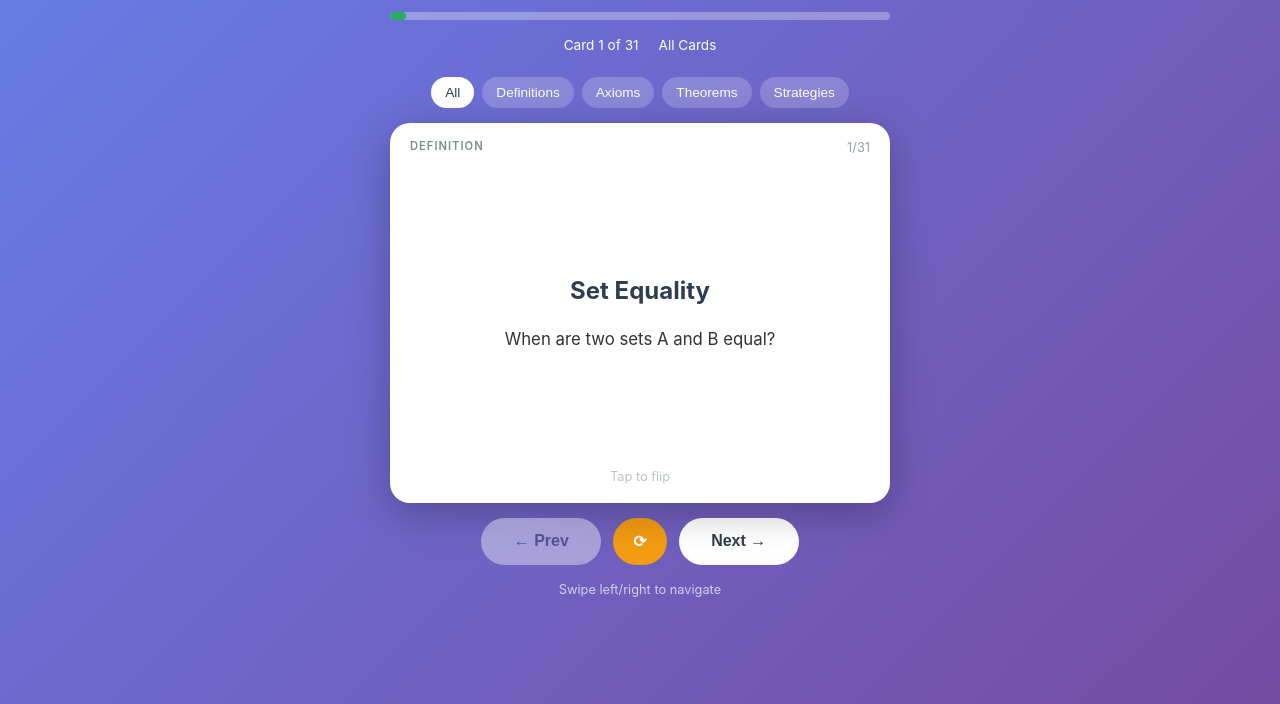
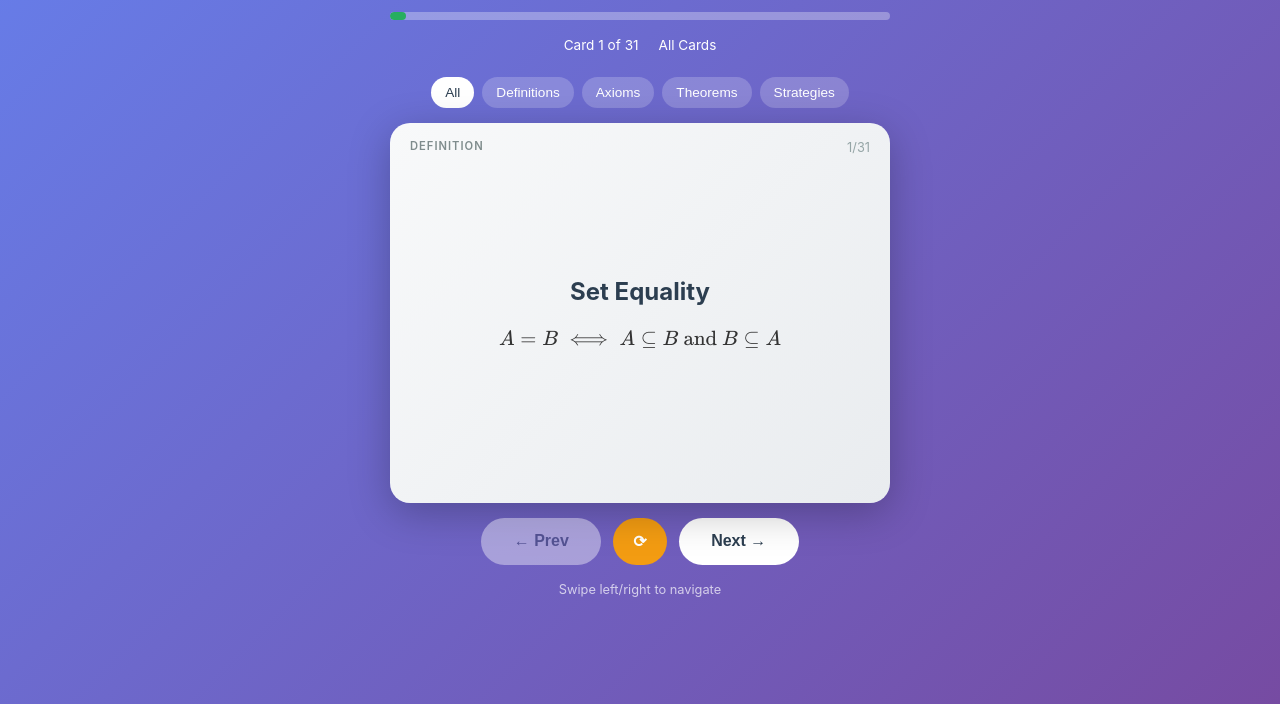
Before and after one commit to mgentry11/metabomaxpro.com, a plain HTML site: page proofs-flashcards.html in a window 1280 px wide. Both pictures are taken after a click on the element 640 px from the left and 408 px from the top of the page. Shown: the part 96-800 px from the top of the page. Drawn offline with nearby package versions, Linux system fonts and the light colour scheme.

Commit message:
Fix card flip - add onclick handler and webkit prefixes for Safari

```diff
--- a/proofs-flashcards.html
+++ b/proofs-flashcards.html
@@ -131,20 +131,22 @@
         .flashcard {
             position: relative;
             width: 100%;
-            min-height: 380px;
+            height: 380px;
             cursor: pointer;
             transform-style: preserve-3d;
+            -webkit-transform-style: preserve-3d;
             transition: transform 0.5s;
         }
 
         .flashcard.flipped {
             transform: rotateY(180deg);
+            -webkit-transform: rotateY(180deg);
         }
 
         .flashcard-face {
             position: absolute;
             width: 100%;
-            min-height: 380px;
+            height: 100%;
             backface-visibility: hidden;
             -webkit-backface-visibility: hidden;
             border-radius: 20px;
@@ -164,6 +166,7 @@
         .flashcard-back {
             background: linear-gradient(135deg, #f8f9fa 0%, #e9ecef 100%);
             transform: rotateY(180deg);
+            -webkit-transform: rotateY(180deg);
         }
 
         .card-category {
@@ -381,7 +384,7 @@
     </div>
 
     <div class="flashcard-container" id="flashcardContainer">
-        <div class="flashcard" id="flashcard">
+        <div class="flashcard" id="flashcard" onclick="flipCard()">
             <div class="flashcard-face flashcard-front">
                 <span class="card-category" id="cardCategory">Definition</span>
                 <span class="card-number" id="cardNumber">1/20</span>
```
